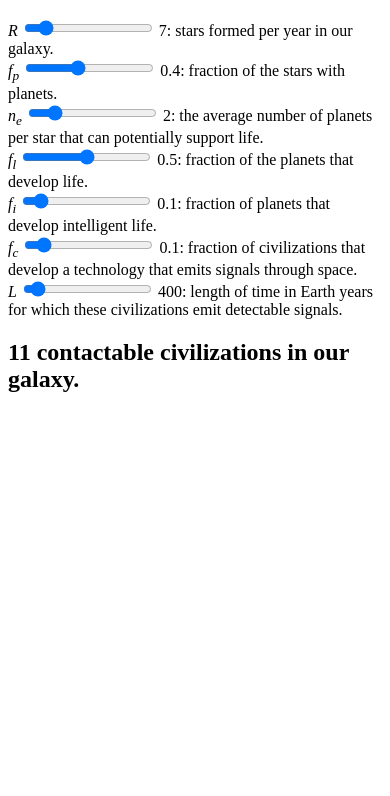
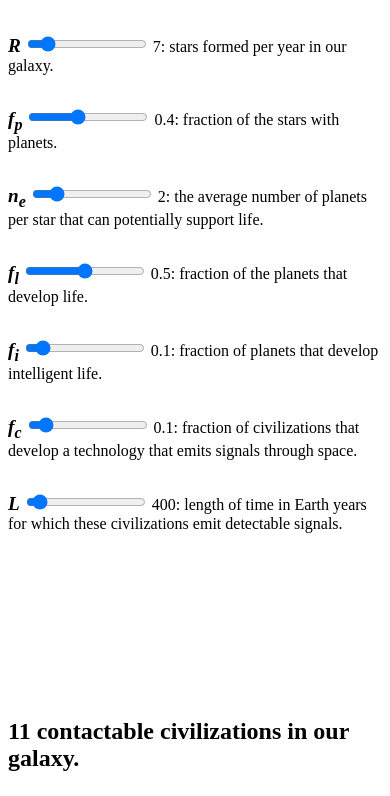
Before and after one commit to tristaaan/ngDrakesEquation, a plain HTML site: page index.html in a window 390 px wide. Shown: the part 48-844 px from the top of the page. Drawn offline with Linux system fonts and the light colour scheme.

Commit message:
added missing files, removed .DS_Store

```diff
--- /dev/null
+++ b/css/main.css
@@ -0,0 +1,22 @@
+section {
+  padding: 1em 0;
+}
+em {
+  font-weight: bold;
+  font-size: 1.2em;
+}
+input {
+  width: 120px;
+}
+@media screen and (max-width: 400px) {
+  .equation > section:last-of-type {
+    margin-bottom: 100px;
+  }
+  h2 {
+    background-color: rgba(255, 255, 255, 0.8);
+    position: fixed;
+    bottom: 0;
+    padding: 1em 0;
+    margin: 0;
+  }
+}
--- a/index.html
+++ b/index.html
@@ -1,6 +1,6 @@
 <html>
 <head>
-  <link rel="stylesheet" type="text/css" href="">
+  <link rel="stylesheet" type="text/css" href="css/main.css">
   <title>The Drake Equation</title>
   <script src="js/vendor/angular.min.js" type="text/javascript"></script>
   <script src="js/main.js" type="text/javascript"></script>
```
Also changed, not shown: 1 other file.
